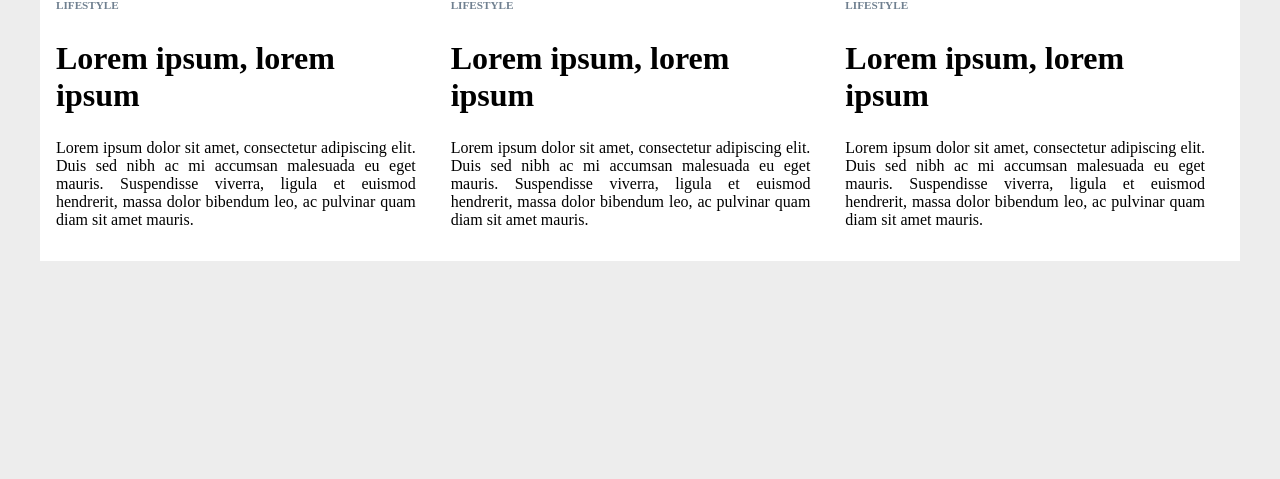
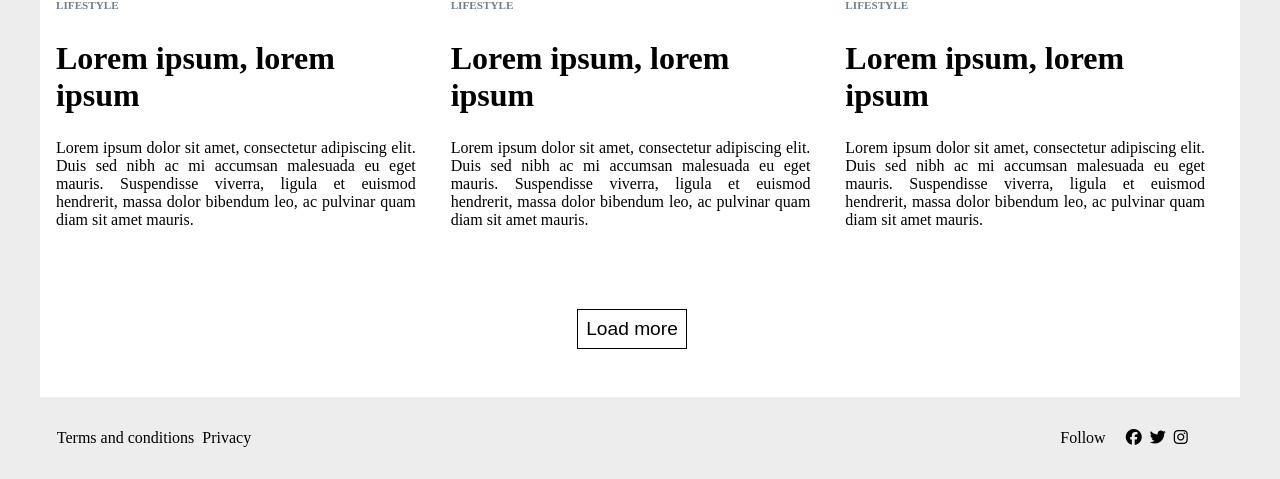
Before and after one commit to marcinho51/Blog_Minimo, a website: page index.html in a window 1280 px wide. Shown: the part 2572-3051 px from the top of the page. Before the commit the page ends 2833 px from the top, so only its background shows below. Drawn offline with Linux system fonts and the light colour scheme.

Commit message:
Footer completed

```diff
--- a/index.html
+++ b/index.html
@@ -200,9 +200,28 @@
               </p>
             </div></a
           >
+          <div class="posts-second__load-more">
+            <button>Load more</button>
+          </div>
         </div>
       </section>
     </div>
+    <footer>
+      <div class="row">
+        <div class="footer__privacy col-sm-4 col-md-4 col-lg-3">
+          <a href="#"><span>Terms and conditions</span></a>
+          <a href="#"><span>Privacy</span></a>
+        </div>
+        <div class="col-sm-4 col-md-4 col-lg-6"></div>
+        <div class="footer__social-media col-sm-4 col-md-4 col-lg-3">
+          <span>Follow</span>
+          <a href="#"><i class="fab fa-facebook"></i></a>
+          <a href="#"><i class="fab fa-twitter"></i></a>
+          <a href="#"><i class="fab fa-instagram"></i></a>
+        </div>
+      </div>
+    </footer>
+
     <script src="js/app.js"></script>
   </body>
 </html>
--- a/scss/_footer.scss
+++ b/scss/_footer.scss
@@ -0,0 +1,30 @@
+footer {
+  background-color: $color-white-wrapper;
+  padding: 2rem 0;
+  .row {
+    justify-content: space-around;
+    .footer__privacy {
+      display: flex;
+      justify-content: center;
+
+      a {
+        color: $color-black;
+        text-decoration: none;
+        padding: 0 0.25rem;
+        span {
+        }
+      }
+    }
+    .footer__social-media {
+      display: flex;
+      justify-content: center;
+      span {
+        padding-right: 1rem;
+      }
+      a {
+        color: $color-black;
+        padding: 0 0.25rem;
+      }
+    }
+  }
+}
--- a/scss/_posts-second.scss
+++ b/scss/_posts-second.scss
@@ -41,4 +41,17 @@
       }
     }
   }
+  .posts-second__load-more {
+    display: flex;
+    flex-direction: column;
+    align-items: center;
+    padding: 3rem 0;
+    width: 100%;
+    button {
+      background-color: $color-white;
+      border: 1px solid $color-black;
+      font-size: 1.2rem;
+      padding: 0.5rem;
+    }
+  }
 }
--- a/scss/_sign-up.scss
+++ b/scss/_sign-up.scss
@@ -24,7 +24,6 @@
         button {
           background-color: $color-white-wrapper;
           border: none;
-          cursor: pointer;
         }
       }
     }
--- a/scss/main.scss
+++ b/scss/main.scss
@@ -7,4 +7,4 @@
 @import "posts-first";
 @import "sign-up";
 @import "posts-second";
-// @import "footer";
+@import "footer";
```
Also changed, not shown: css/main.css.
